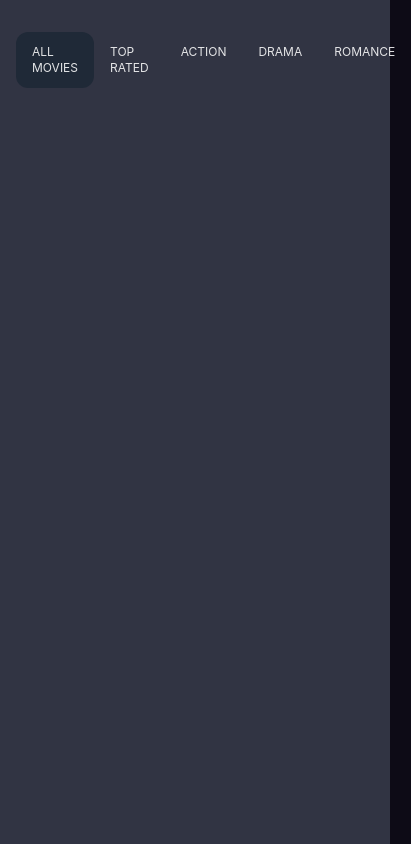
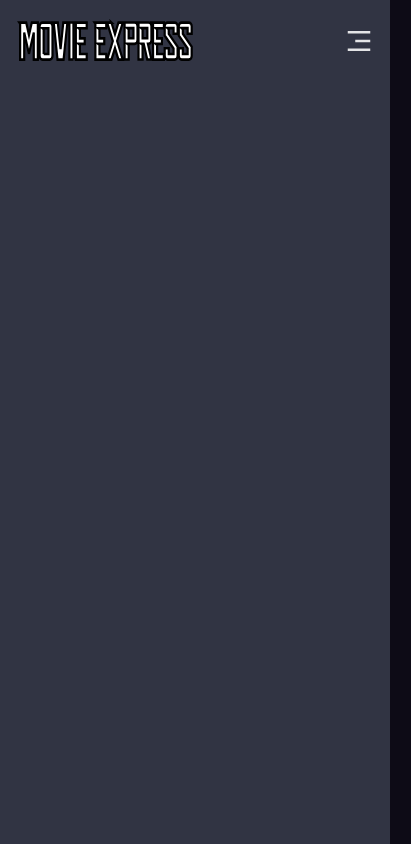
Before and after one commit to Lucky02202/MovieExpress, a React (Vite) app: page / in a window 390 px wide. Shown: the whole page, 411 px wide, since content can reach past the window. Built offline with nearby package versions, Linux system fonts and the light colour scheme; a web font is replaced by a local one; what tailwindcss-animated would draw is missing.

Commit message:
feat : add dropdown menu for mobile device's

```diff
--- a/src/components/Navbar.jsx
+++ b/src/components/Navbar.jsx
@@ -1,8 +1,8 @@
-import { useState } from 'react'
+import { useEffect, useState } from 'react'
 import img from '../assets/logo.svg'
+import { RiMenu3Line, RiCloseFill } from 'react-icons/ri'
 
-const Navbar = () => {
-
+const Options = () => {
   let [current, setCurrent] = useState([true, false, false, false, false])
 
   const handeClick = async (id) => {
@@ -20,18 +20,51 @@
   let [one, two, three, four, five] = current
 
   return (
-    <nav className="w-full box-border flex sm:flex-col ">
+
+    <ul className='flex flex-col sm:flex-row justify-between md:justify-around mt-4 md:mt-6 text-xs sm:text-sm md:text-base'>
+      <li className={`hover:li-hover px-4 py-3 rounded-xl ${one ? 'bg-gray-800 ' : null}`} onClick={() => { handeClick(0) }}>ALL MOVIES</li>
+      <li className={`hover:li-hover px-4 py-3 rounded-xl ${two ? 'bg-gray-800 ' : null}`} onClick={() => { handeClick(1) }}>TOP RATED</li>
+      <li className={`hover:li-hover px-4 py-3 rounded-xl ${three ? 'bg-gray-800 ' : null}`} onClick={() => { handeClick(2) }}>ACTION</li>
+      <li className={`hover:li-hover px-4 py-3 rounded-xl ${four ? 'bg-gray-800 ' : null}`} onClick={() => { handeClick(3) }}>DRAMA</li>
+      <li className={`hover:li-hover px-4 py-3 rounded-xl ${five ? 'bg-gray-800 ' : null}`} onClick={() => { handeClick(4) }}>ROMANCE</li>
+    </ul>
+
+  )
+}
+
+const Navbar = () => {
+
+  // useEffect(() => {
+  //   let menu = document.getElementById('menu')
+  //   menu.addEventListener("click", (e) => {
+  //     e.stopPropagation()
+  //   })
+  //   document.body.addEventListener("click", () => {
+  //     menu.style.display = "hidden"
+  //   })
+  // }, [])
+  const [toggleMenu, setToggleMenu] = useState(false)
+  return (
+    <nav className="w-full box-border flex sm:flex-col justify-evenly items-center">
       <div className="h-full w-full box-border text-white flex-1">
         <img src={img} alt="" className="w-full sm:w-3/5 md:w-2/5 m-auto" />
       </div>
-      <div className='flex-1'>
-        <ul className='flex justify-between md:justify-around mt-4 md:mt-6 text-xs sm:text-sm md:text-base'>
-          <li className={`hover:li-hover px-4 py-3 rounded-xl ${one ? 'bg-gray-800 ' : null}`} onClick={() => { handeClick(0) }}>ALL MOVIES</li>
-          <li className={`hover:li-hover px-4 py-3 rounded-xl ${two ? 'bg-gray-800 ' : null}`} onClick={() => { handeClick(1) }}>TOP RATED</li>
-          <li className={`hover:li-hover px-4 py-3 rounded-xl ${three ? 'bg-gray-800 ' : null}`} onClick={() => { handeClick(2) }}>ACTION</li>
-          <li className={`hover:li-hover px-4 py-3 rounded-xl ${four ? 'bg-gray-800 ' : null}`} onClick={() => { handeClick(3) }}>DRAMA</li>
-          <li className={`hover:li-hover px-4 py-3 rounded-xl ${five ? 'bg-gray-800 ' : null}`} onClick={() => { handeClick(4) }}>ROMANCE</li>
-        </ul>
+      <div className='hidden sm:block w-full'>
+        <Options />
+      </div>
+      <div className='flex sm:hidden flex-1 justify-end'>
+        {
+          toggleMenu
+            ? null
+            : <RiMenu3Line size={30} onClick={() => { setToggleMenu(!toggleMenu) }} />
+        }
+        {
+          toggleMenu &&
+          <div className='absolute top-0 right-0 animate-fade-left animate-once bg-slate-500 p-4 rounded-bl-xl h-screen' id='menu'>
+            <RiCloseFill size={20} className='absolute right-2 top-2' onClick={() => { setToggleMenu(!toggleMenu) }} />
+            <Options />
+          </div>
+        }
       </div>
     </nav>
   )
```
